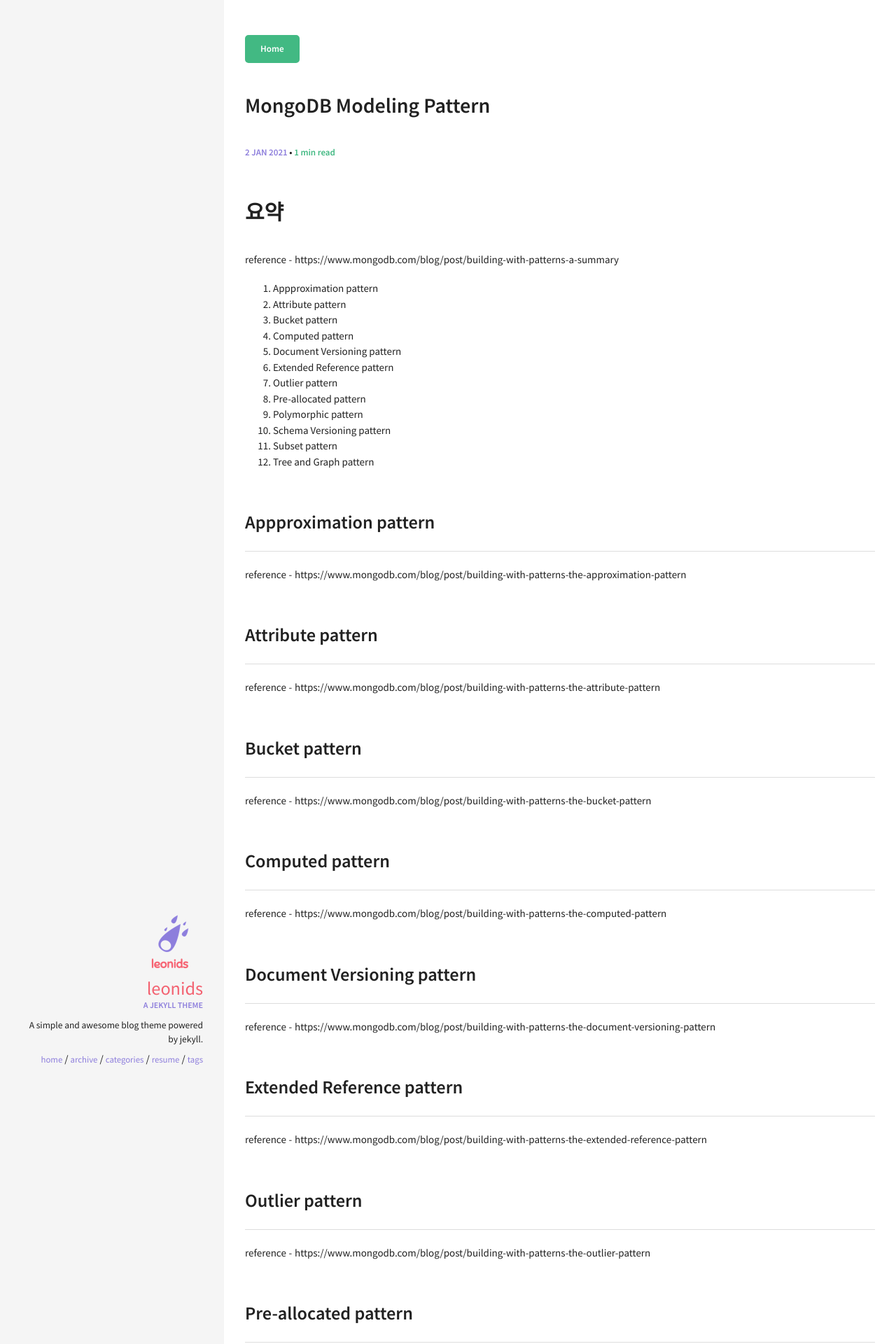
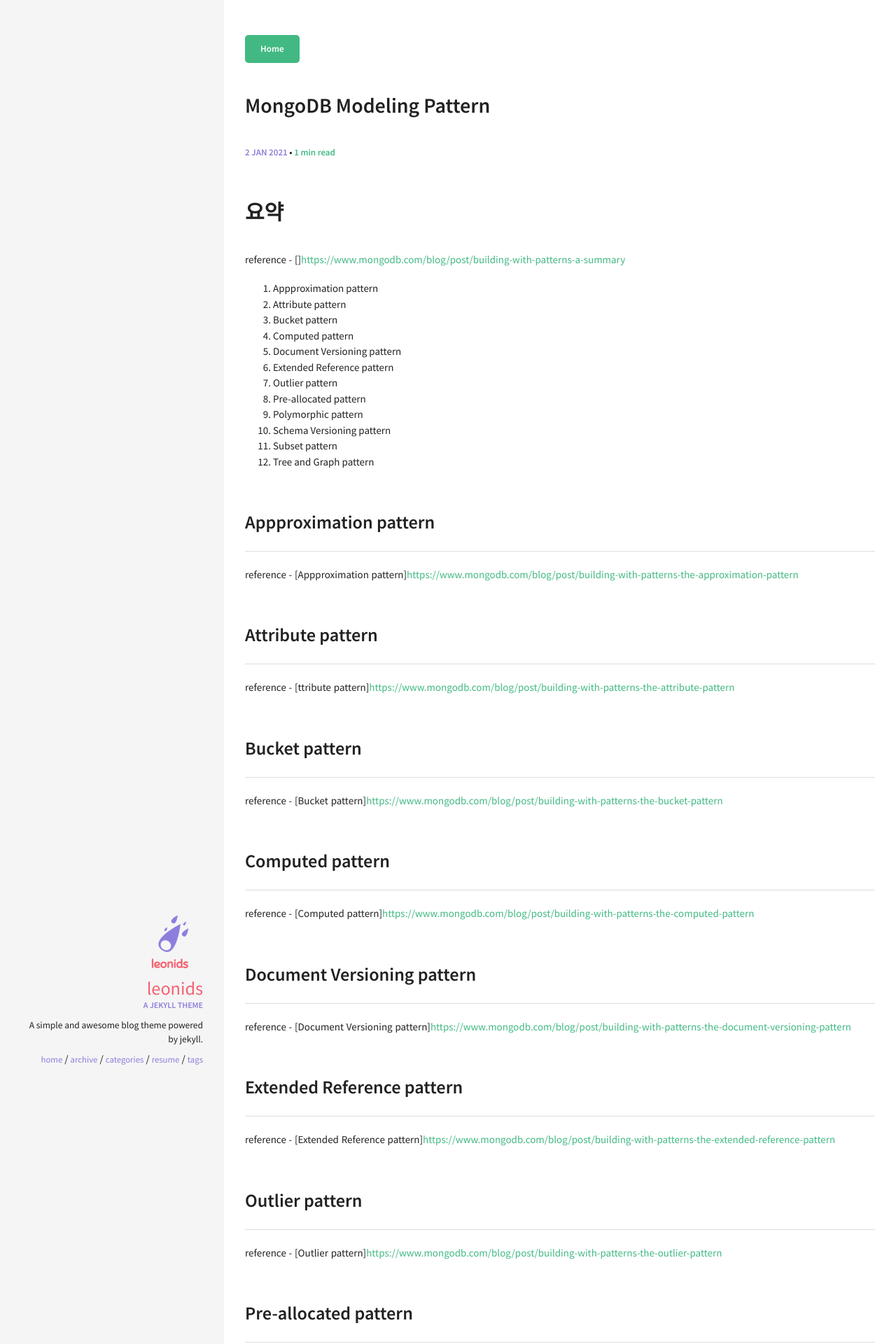
Before and after one commit to mingyuchoo/mingyuchoo.github.io, a Jekyll site: the page built from _posts/2021-01-02-mongodb-modeling-pattern.md, in a window 1280 px wide. Shown: the top 1920 px of the page at 70% size. Built offline with Jekyll 4.4.1, drawn with Linux system fonts in a browser that asks for light colours; some of the changed text lies outside the part shown.

Commit message:
modified

```diff
--- a/_posts/2021-01-02-mongodb-modeling-pattern.md
+++ b/_posts/2021-01-02-mongodb-modeling-pattern.md
@@ -9,7 +9,7 @@
 
 # 요약
 
-reference - https://www.mongodb.com/blog/post/building-with-patterns-a-summary
+reference - []<https://www.mongodb.com/blog/post/building-with-patterns-a-summary>
 
 1. Appproximation pattern
 2. Attribute pattern
@@ -26,48 +26,48 @@
 
 ## Appproximation pattern
 
-reference - https://www.mongodb.com/blog/post/building-with-patterns-the-approximation-pattern
+reference - [Appproximation pattern]<https://www.mongodb.com/blog/post/building-with-patterns-the-approximation-pattern>
 
 ## Attribute pattern
 
-reference - https://www.mongodb.com/blog/post/building-with-patterns-the-attribute-pattern
+reference - [ttribute pattern]<https://www.mongodb.com/blog/post/building-with-patterns-the-attribute-pattern>
 
 ## Bucket pattern
 
-reference - https://www.mongodb.com/blog/post/building-with-patterns-the-bucket-pattern
+reference - [Bucket pattern]<https://www.mongodb.com/blog/post/building-with-patterns-the-bucket-pattern>
 
 ## Computed pattern
 
-reference - https://www.mongodb.com/blog/post/building-with-patterns-the-computed-pattern
+reference - [Computed pattern]<https://www.mongodb.com/blog/post/building-with-patterns-the-computed-pattern>
 
 ## Document Versioning pattern
 
-reference - https://www.mongodb.com/blog/post/building-with-patterns-the-document-versioning-pattern
+reference - [Document Versioning pattern]<https://www.mongodb.com/blog/post/building-with-patterns-the-document-versioning-pattern>
 
 ## Extended Reference pattern
 
-reference - https://www.mongodb.com/blog/post/building-with-patterns-the-extended-reference-pattern
+reference - [Extended Reference pattern]<https://www.mongodb.com/blog/post/building-with-patterns-the-extended-reference-pattern>
 
 ## Outlier pattern
 
-reference - https://www.mongodb.com/blog/post/building-with-patterns-the-outlier-pattern
+reference - [Outlier pattern]<https://www.mongodb.com/blog/post/building-with-patterns-the-outlier-pattern>
 
 ## Pre-allocated pattern
 
-reference - https://www.mongodb.com/blog/post/building-with-patterns-the-preallocation-pattern
+reference - [Pre-allocated pattern]<https://www.mongodb.com/blog/post/building-with-patterns-the-preallocation-pattern>
 
 ## Polymorphic pattern
 
-reference - https://developer.mongodb.com/how-to/polymorphic-pattern
+reference - [Polymorphic pattern]<https://developer.mongodb.com/how-to/polymorphic-pattern>
 
 ## Schema Versioning pattern
 
-reference - https://www.mongodb.com/blog/post/building-with-patterns-the-schema-versioning-pattern
+reference - [Schema Versioning pattern]<https://www.mongodb.com/blog/post/building-with-patterns-the-schema-versioning-pattern>
 
 ## Subset pattern
 
-reference - https://www.mongodb.com/blog/post/building-with-patterns-the-subset-pattern
+reference - [Subset pattern]<https://www.mongodb.com/blog/post/building-with-patterns-the-subset-pattern>
 
 ## Tree and Graph pattern
 
-reference - https://www.mongodb.com/blog/post/building-with-patterns-the-tree-pattern
+reference - [Tree and Graph pattern]<https://www.mongodb.com/blog/post/building-with-patterns-the-tree-pattern>
```
